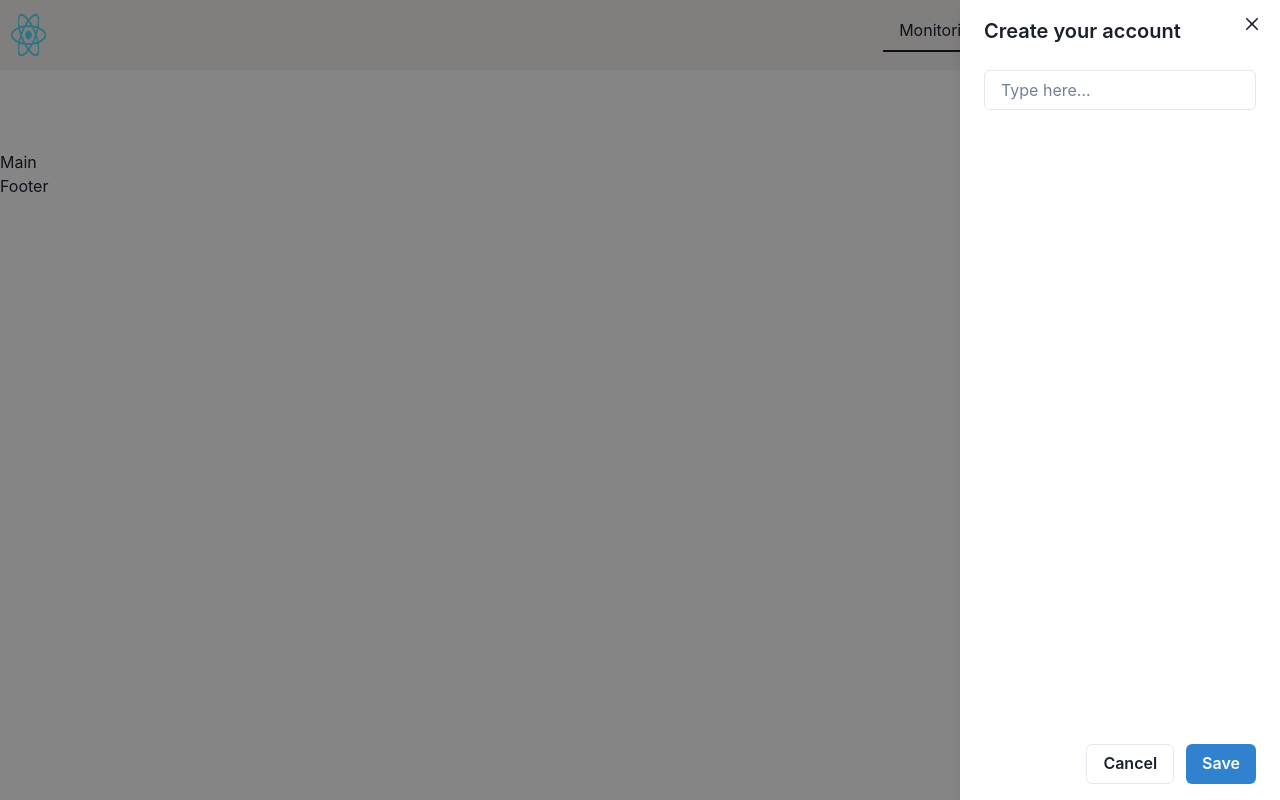
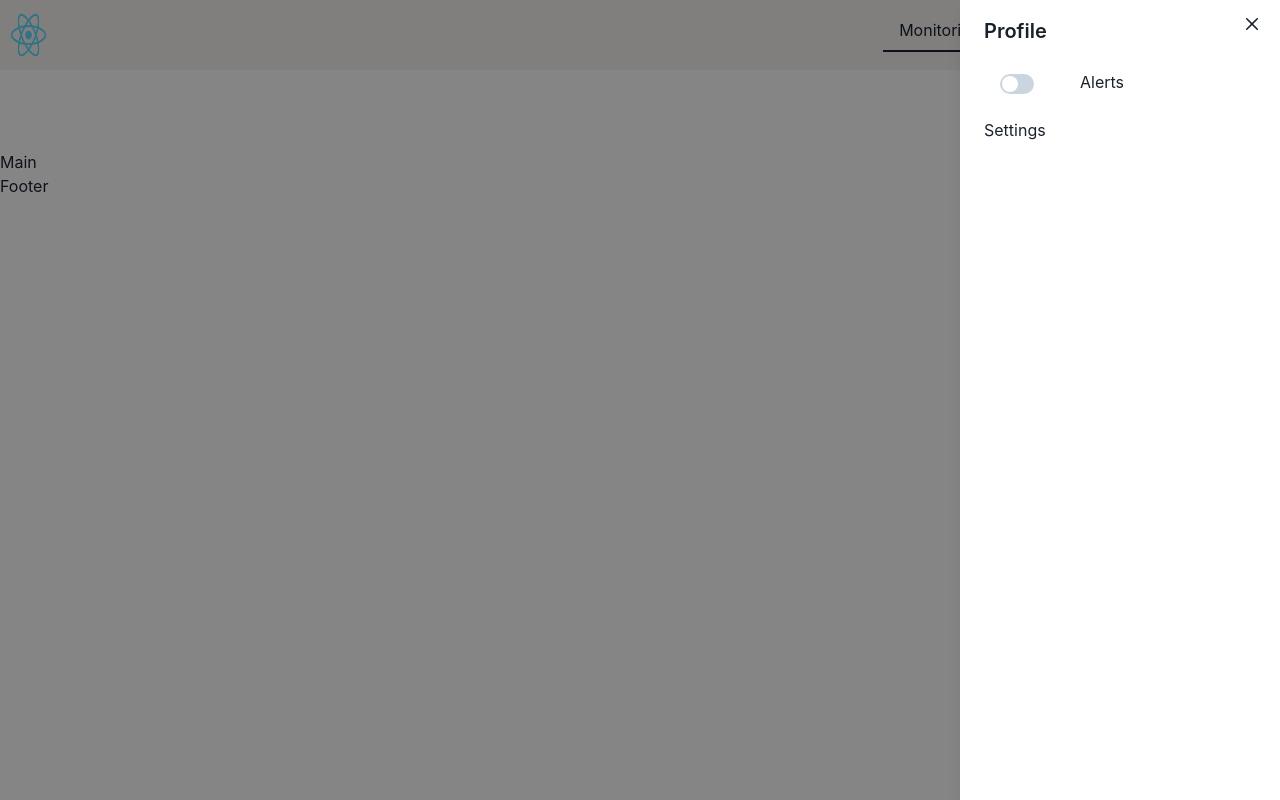
Before and after one commit to mikoMaz/monitoring-via-push-messages, a React (Create React App) app in the folder src/main/webclient/: page / in a window 1280 px wide. Both pictures are taken after a click on the button "Profile". Built offline with nearby package versions, Linux system fonts and the light colour scheme.

Commit message:
replaced default Drawer with placeholder for the project

```diff
--- a/src/main/webclient/src/components/layout/navbar/components/user-sidebar/user-sidebar.tsx
+++ b/src/main/webclient/src/components/layout/navbar/components/user-sidebar/user-sidebar.tsx
@@ -11,6 +11,11 @@ import {
   DrawerFooter,
   Button,
   DrawerHeader,
+  Container,
+  GridItem,
+  Grid,
+  Switch,
+  Text,
 } from "@chakra-ui/react";
 import { IUIProps } from "../../../../app-main/app-main";
 
@@ -31,18 +36,25 @@ export const UserSidebar = ({ ...ui }: IUIProps) => {
         <DrawerOverlay />
         <DrawerContent>
           <DrawerCloseButton />
-          <DrawerHeader>Create your account</DrawerHeader>
+          <DrawerHeader>Profile</DrawerHeader>
 
           <DrawerBody>
-            <Input placeholder="Type here..." />
+            <Grid templateRows="2fr 1fr 8fr">
+              <GridItem>
+                <Container>
+                  <Grid templateColumns="1fr 2fr">
+                    <GridItem>
+                      <Switch />
+                    </GridItem>
+                    <GridItem>
+                      <Text>Alerts</Text>
+                    </GridItem>
+                  </Grid>
+                </Container>
+              </GridItem>
+              <GridItem>Settings</GridItem>
+            </Grid>
           </DrawerBody>
-
-          <DrawerFooter>
-            <Button variant="outline" mr={3} onClick={onClose}>
-              Cancel
-            </Button>
-            <Button colorScheme="blue">Save</Button>
-          </DrawerFooter>
         </DrawerContent>
       </Drawer>
     </>
```
